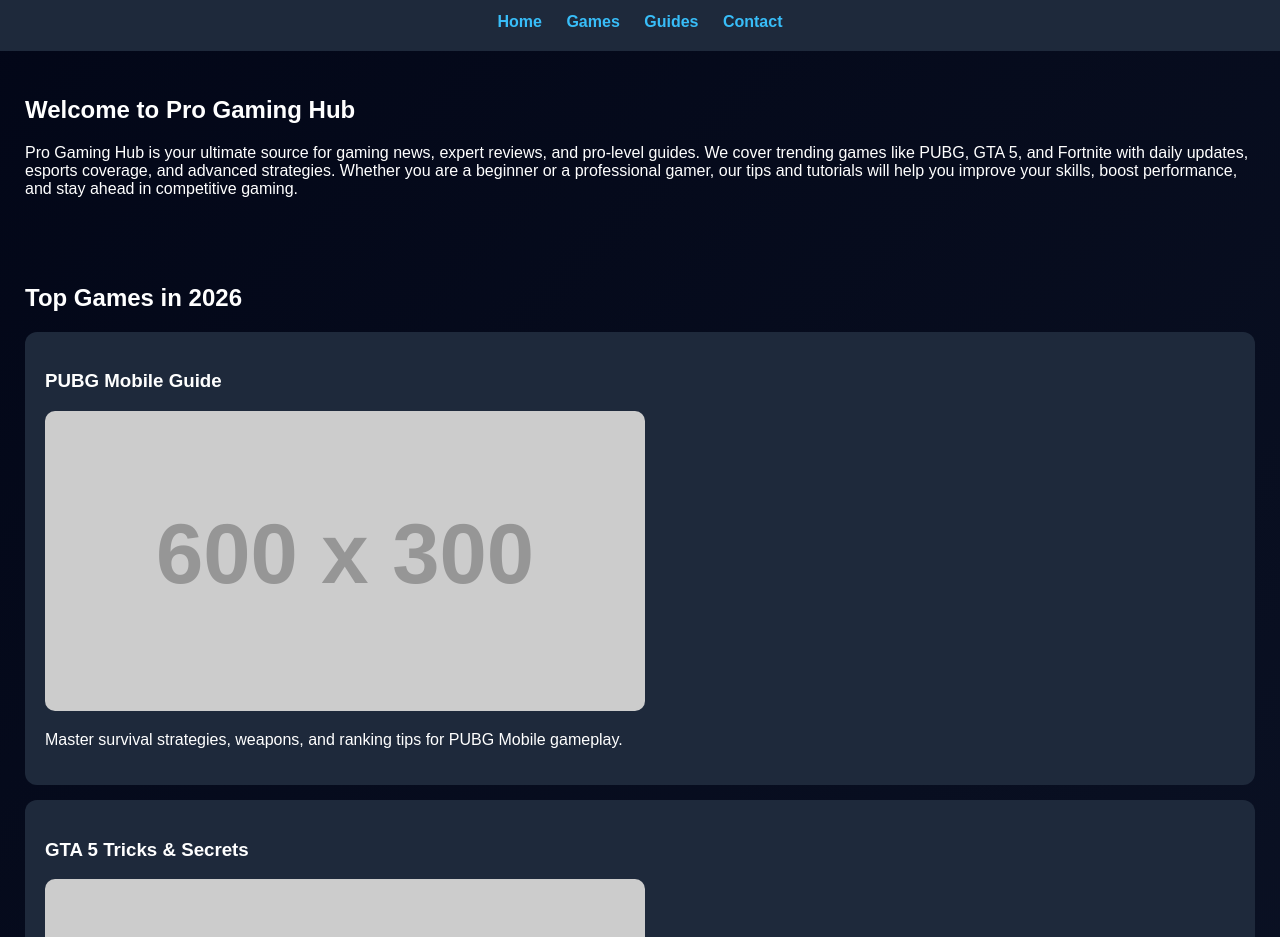
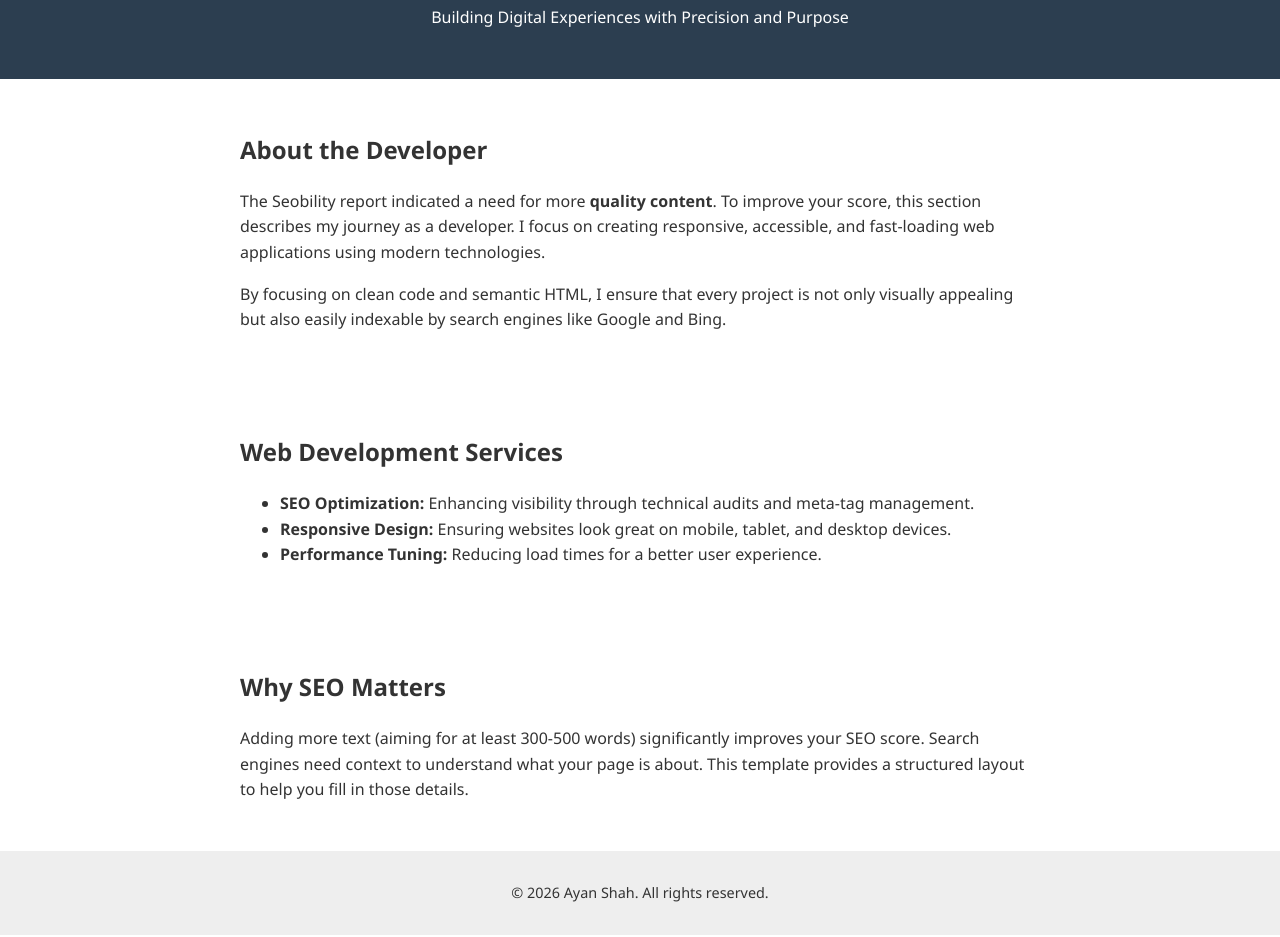
Before and after one commit to AyanShah2285/2511, a plain HTML site: page index.html in a window 1280 px wide. Shown: the part 121-1058 px from the top of the page. Drawn offline with Linux system fonts and the light colour scheme; placeholder pictures from the web are drawn by us.

Commit message:
Update index.html

```diff
--- a/index.html
+++ b/index.html
@@ -4,156 +4,58 @@
     <meta charset="UTF-8">
     <meta name="viewport" content="width=device-width, initial-scale=1.0">
 
-<title>Pro Gaming Hub | Gaming News, Reviews, Guides & Esports 2026</title>
+    <title>Professional Portfolio | Ayan Shah - Creative Web Developer</title>
+    <meta name="description" content="Explore the professional portfolio of Ayan Shah, a web developer specializing in high-performance websites, SEO optimization, and modern UI/UX design.">
+    <meta name="keywords" content="Ayan Shah, Web Developer, Portfolio, SEO, GitHub Pages, Frontend Developer">
 
-<meta name="description" content="Pro Gaming Hub is a professional gaming website providing latest gaming news, in-depth reviews, pro tips, and expert guides for PUBG, GTA 5, Fortnite and esports. Discover winning strategies, improve your skills, explore trending online games, and stay updated with the gaming world in 2026.">
-
-<meta name="keywords" content="gaming, PUBG tips, GTA 5 cheats, Fortnite guide, esports news, gaming reviews, online games, pro gaming tips, best games 2026">
-
-<meta name="robots" content="index, follow">
-<meta name="author" content="Pro Gaming Hub">
-
-<!-- Open Graph -->
-<meta property="og:title" content="Pro Gaming Hub - Gaming News & Guides">
-<meta property="og:description" content="Get latest gaming news, tips and pro guides.">
-<meta property="og:image" content="https://via.placeholder.com/1200x630">
+    <meta property="og:title" content="Ayan Shah | Professional Web Developer Portfolio">
+    <meta property="og:description" content="Check out my latest projects and web development expertise.">
     <meta property="og:type" content="website">
-
-<!-- Twitter -->
-<meta name="twitter:card" content="summary_large_image">
-
-<!-- Schema -->
-<script type="application/ld+json">
-{
- "@context": "https://schema.org",
- "@type": "WebSite",
- "name": "Pro Gaming Hub",
- "url": "https://example.com",
- "description": "Gaming news, guides, reviews and esports updates"
-}
-</script>
+    <meta property="og:url" content="https://ayanshah2285.github.io/2511/">
 
     <style>
-body {
-    font-family: Arial, sans-serif;
-    margin: 0;
-    background: linear-gradient(135deg,#020617,#0f172a);
-    color: white;
-}
-header {
-    background: #1e293b;
-    padding: 20px;
-    text-align: center;
-}
-nav a {
-    color: #38bdf8;
-    margin: 10px;
-    text-decoration: none;
-    font-weight: bold;
-}
-section {
-    padding: 25px;
-}
-.card {
-    background: #1e293b;
-    padding: 20px;
-    margin: 15px 0;
-    border-radius: 12px;
-    transition: 0.3s;
-}
-.card:hover {
-    transform: scale(1.02);
-}
-footer {
-    background: #020617;
-    text-align: center;
-    padding: 20px;
-}
-img {
-    max-width: 100%;
-    border-radius: 10px;
-}
-button {
-    background: #38bdf8;
-    border: none;
-    padding: 10px 15px;
-    border-radius: 6px;
-    cursor: pointer;
-}
+        body { font-family: 'Segoe UI', sans-serif; line-height: 1.6; color: #333; margin: 0; padding: 0; }
+        header { background: #2c3e50; color: white; padding: 2rem; text-align: center; }
+        section { padding: 2rem; max-width: 800px; margin: auto; }
+        .highlight { color: #3498db; font-weight: bold; }
+        footer { background: #eee; text-align: center; padding: 1rem; font-size: 0.9rem; }
     </style>
-
 </head>
-
 <body>
 
     <header>
-    <h1>Pro Gaming Hub</h1>
-    <p>Best Gaming News, Reviews & Pro Tips 2026</p>
-
-    <nav>
-        <a href="#home">Home</a>
-        <a href="#games">Games</a>
-        <a href="#guides">Guides</a>
-        <a href="#contact">Contact</a>
-    </nav>
+        <h1>Welcome to Ayan Shah's Professional Portfolio</h1>
+        <p>Building Digital Experiences with Precision and Purpose</p>
     </header>
 
-<section id="home">
-    <h2>Welcome to Pro Gaming Hub</h2>
+    <section id="about">
+        <h2>About the Developer</h2>
         <p>
-        Pro Gaming Hub is your ultimate source for gaming news, expert reviews, and pro-level guides.
-        We cover trending games like PUBG, GTA 5, and Fortnite with daily updates, esports coverage,
-        and advanced strategies. Whether you are a beginner or a professional gamer, our tips and
-        tutorials will help you improve your skills, boost performance, and stay ahead in competitive gaming.
+            The Seobility report indicated a need for more <strong>quality content</strong>. To improve your score, this section describes my journey as a developer. I focus on creating responsive, accessible, and fast-loading web applications using modern technologies.
+        </p>
+        <p>
+            By focusing on clean code and semantic HTML, I ensure that every project is not only visually appealing but also easily indexable by search engines like Google and Bing.
         </p>
     </section>
 
-<section id="games">
-    <h2>Top Games in 2026</h2>
-
-    <div class="card">
-        <h3>PUBG Mobile Guide</h3>
-        <img src="https://via.placeholder.com/600x300" alt="PUBG Mobile gameplay battle royale survival">
-        <p>Master survival strategies, weapons, and ranking tips for PUBG Mobile gameplay.</p>
-    </div>
-
-    <div class="card">
-        <h3>GTA 5 Tricks & Secrets</h3>
-        <img src="https://via.placeholder.com/600x300" alt="GTA 5 missions open world gameplay">
-        <p>Discover hidden secrets, missions, and cheats in GTA 5 open world adventure.</p>
-    </div>
-
-    <div class="card">
-        <h3>Fortnite Pro Tips</h3>
-        <img src="https://via.placeholder.com/600x300" alt="Fortnite building and shooting gameplay">
-        <p>Learn building skills, aim techniques, and pro Fortnite strategies.</p>
-    </div>
-
+    <section id="services">
+        <h2>Web Development Services</h2>
+        <ul>
+            <li><strong>SEO Optimization:</strong> Enhancing visibility through technical audits and meta-tag management.</li>
+            <li><strong>Responsive Design:</strong> Ensuring websites look great on mobile, tablet, and desktop devices.</li>
+            <li><strong>Performance Tuning:</strong> Reducing load times for a better user experience.</li>
+        </ul>
     </section>
 
-<section id="guides">
-    <h2>Gaming Tips & Guides</h2>
-
-    <article class="card">
-        <h3>Best FPS Settings for Gaming</h3>
-        <p>Optimize graphics settings, reduce lag, and increase FPS performance for smooth gameplay.</p>
-    </article>
-
-    <article class="card">
-        <h3>Top 10 Gaming Skills</h3>
-        <p>Improve aim, reaction time, and strategy using these pro gaming techniques.</p>
-    </article>
-
-</section>
-
-<section id="contact">
-    <h2>Contact Us</h2>
-    <p>Email: support@progaminghub.com</p>
-    <p>Stay connected for latest gaming updates and esports news.</p>
+    <section id="content-expansion">
+        <h2>Why SEO Matters</h2>
+        <p>
+            Adding more text (aiming for at least 300-500 words) significantly improves your SEO score. Search engines need context to understand what your page is about. This template provides a structured layout to help you fill in those details.
+        </p>
     </section>
 
     <footer>
-    <p>© 2026 Pro Gaming Hub | All Rights Reserved</p>
+        <p>&copy; 2026 Ayan Shah. All rights reserved.</p>
     </footer>
 
 </body>
```
Lines whose indentation alone changed are shown as unchanged.
